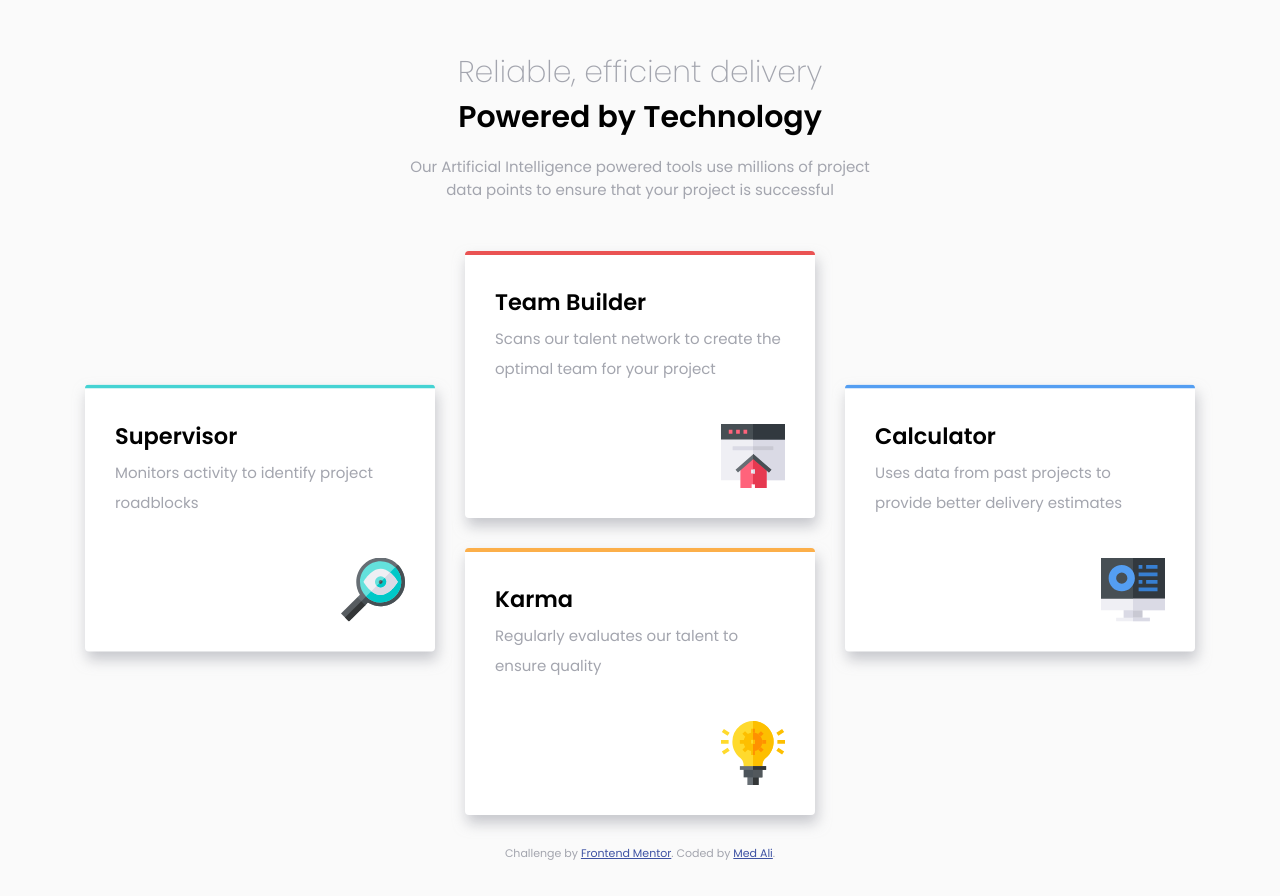
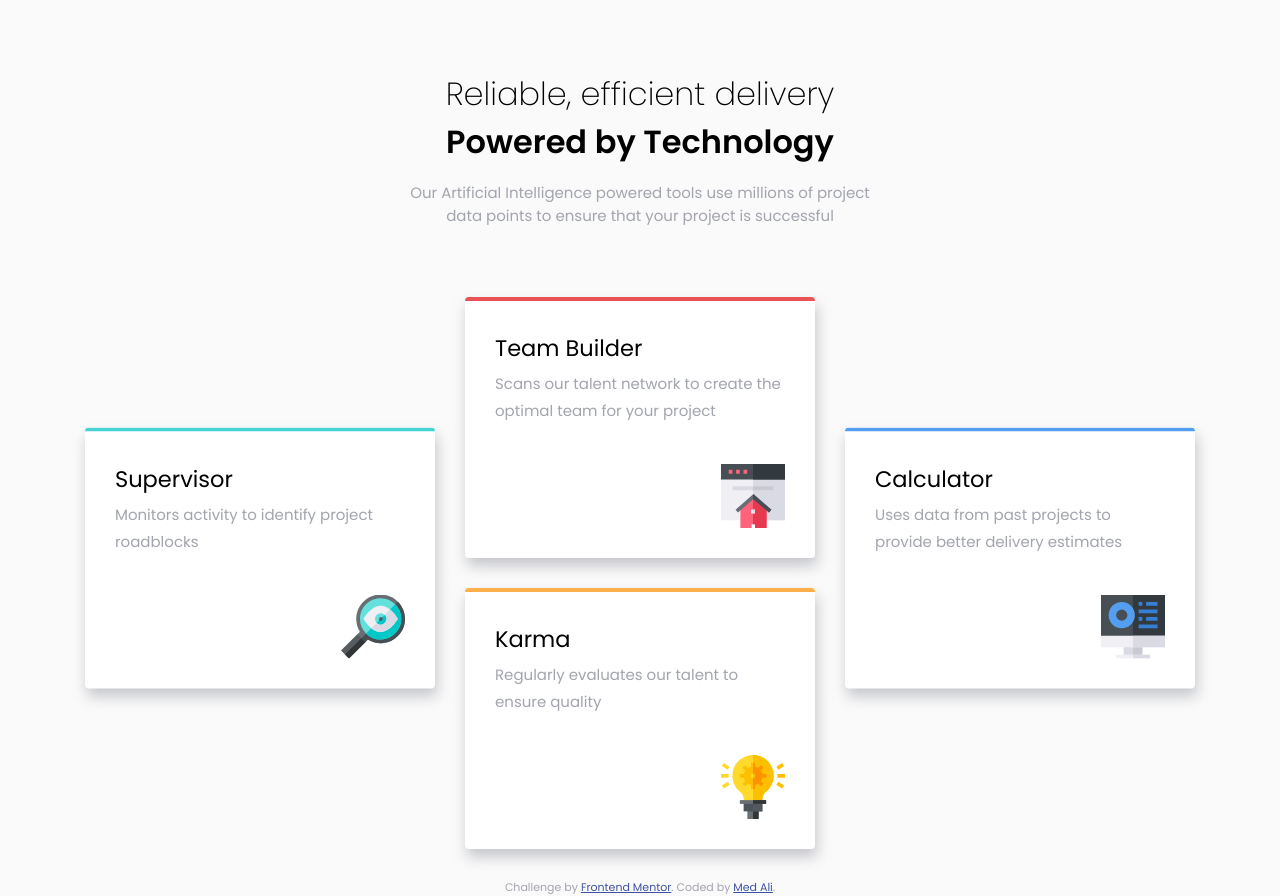
Before and after one commit to Ali-Elmaghrebi/Front-End-Mentor-Challenge, a plain HTML site: page index.html in a window 1280 px wide. Before the commit the page ends 862 px from the top, so only its background shows below. Drawn offline with Linux system fonts and the light colour scheme.

Commit message:
Updated CSS File

```diff
--- a/master.css
+++ b/master.css
@@ -16,13 +16,13 @@ body {
 }
 header {
   text-align: center;
-  margin: 50px auto;
+  margin: 70px auto;
   max-width: 500px;
 }
 header h1 {
+  font-size: 2rem;
   font-weight: 200;
   margin-bottom: 15px;
-  color: hsl(229, 6%, 66%);
 }
 header h1 span {
   font-weight: 600;
@@ -64,9 +64,12 @@ main .card:nth-of-type(3) {
 main .card:last-of-type {
   border-color: hsl(212, 86%, 64%);
 }
+main .card h2 {
+  font-weight: 400;
+}
 main .card p {
   margin: 5px 0px 40px;
-  line-height: 2;
+  line-height: 1.8;
 }
 main .card img {
   display: block;
```
